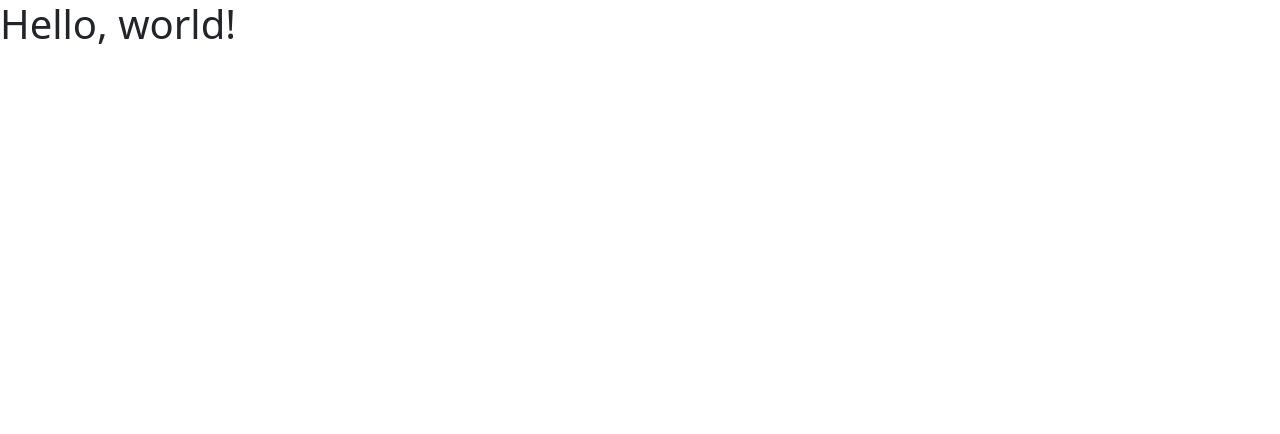
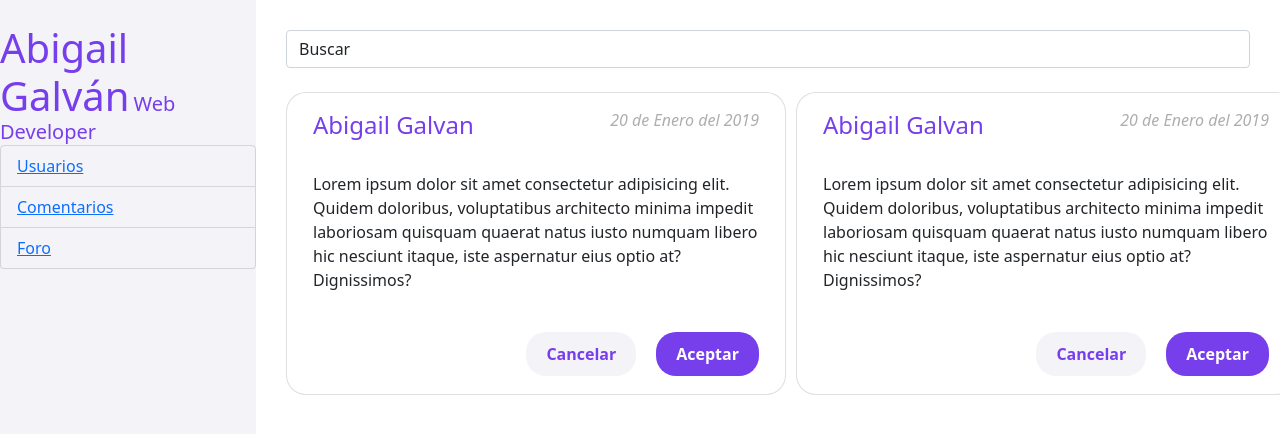
Before and after one commit to innorbitx/dashboard, a website: page index.html in a window 1280 px wide. Drawn offline with nearby package versions, Linux system fonts and the light colour scheme; no server answers.

Commit message:
sass,carpetas nuevas

```diff
--- a/index.html
+++ b/index.html
@@ -4,7 +4,7 @@
     <!-- Required meta tags -->
     <meta charset="utf-8">
     <meta name="viewport" content="width=device-width, initial-scale=1">
-    <link rel="stylesheet" href="style.css">
+    <link rel="stylesheet" href="./css/main.css">
 
     <!-- Bootstrap CSS -->
     <link href="https://cdn.jsdelivr.net/npm/bootstrap@5.0.0-beta1/dist/css/bootstrap.min.css" rel="stylesheet" integrity="sha384-giJF6kkoqNQ00vy+HMDP7azOuL0xtbfIcaT9wjKHr8RbDVddVHyTfAAsrekwKmP1" crossorigin="anonymous">
@@ -15,10 +15,64 @@
     <title>Dashboard</title>
   </head>
   <body>
-    <h1>Hello, world!</h1>
+    <aside>
+      <div>
+        <img>
+        <div>
+          <h1>Abigail Galván</h1>
+          <h5>Web Developer</h5>
+        </div>
+      </div>
+      <nav>
+        <ul class="list-group">
+          <li class="list-group-item bg-transparent"><a href="#">Usuarios</a></li>
+          <li class="list-group-item bg-transparent"><a href="#">Comentarios</a></li>
+          <li class="list-group-item bg-transparent"><a href="#">Foro</a></li>
+        </ul>
+      </nav>
+    </aside>
+
+    <section>
+      <div>
+        <input class="form-control" type="search" value="Buscar">
+        <span class="badge badge-pill badge-dark">Dark</span>
+      </div>
+      <article>
+        <div class="card">
+          <div class="card-header bg-transparent">
+            <h4>Abigail Galvan</h2>
+            <h6>20 de Enero del 2019</h6>
+          </div>
+          <div class="card-body">
+            <p class="text-justify">
+              Lorem ipsum dolor sit amet consectetur adipisicing elit. Quidem doloribus, voluptatibus architecto minima impedit laboriosam quisquam quaerat natus iusto numquam libero hic nesciunt itaque, iste aspernatur eius optio at? Dignissimos?
+            </p>
+          </div>
+          <div class="card-footer bg-transparent">
+            <button type="button">Cancelar</button>
+            <input type="submit" value="Aceptar">
+          </div>
+        </div>
+        <div class="card">
+          <div class="card-header bg-transparent">
+            <h4>Abigail Galvan</h2>
+            <h6>20 de Enero del 2019</h6>
+          </div>
+          <div class="card-body">
+            <p class="text-justify">
+              Lorem ipsum dolor sit amet consectetur adipisicing elit. Quidem doloribus, voluptatibus architecto minima impedit laboriosam quisquam quaerat natus iusto numquam libero hic nesciunt itaque, iste aspernatur eius optio at? Dignissimos?
+            </p>
+          </div>
+          <div class="card-footer bg-transparent">
+            <button type="button">Cancelar</button>
+            <input type="submit" value="Aceptar">
+          </div>
+        </div>
+      </article>
+    </section>
 
     <!-- Option 1: Bootstrap Bundle with Popper -->
     <script src="https://cdn.jsdelivr.net/npm/bootstrap@5.0.0-beta1/dist/js/bootstrap.bundle.min.js" integrity="sha384-ygbV9kiqUc6oa4msXn9868pTtWMgiQaeYH7/t7LECLbyPA2x65Kgf80OJFdroafW" crossorigin="anonymous"></script>
-    <script src="getPosts.js"></script>
+    <script src="./js/getPosts.js"></script>
 </body>
 </html>
--- /dev/null
+++ b/scss/_card.scss
@@ -0,0 +1,32 @@
+.card{
+    padding: 10px;
+    border-radius: 20px !important;
+}
+
+.card-header{
+    display: flex;
+    justify-content: space-between;
+    color: $colorTexto;
+    border:0 !important;
+}
+
+.card-footer{
+    border:0 !important;
+    display: flex;
+    justify-content:flex-end;
+    input,button{
+        border:0;
+        border-radius:20px;
+        padding: 10px 20px;
+        font-weight: bold;
+    }
+    input{
+        background-color: $colorMorado;
+        color: white;
+    }
+    button{
+        background-color: $colorNav;
+        color:$colorMorado;
+        margin-right:20px;
+    }
+}
--- /dev/null
+++ b/scss/_texto.scss
@@ -0,0 +1,10 @@
+h1,h2,h3,h4,h5{
+    color: $colorMorado;
+    display: inline;
+}
+h6{
+    font-style: italic;
+    display: inline;
+    font-weight: lighter !important;
+    font-size:.90rem;
+}
--- /dev/null
+++ b/scss/_variables.scss
@@ -0,0 +1,4 @@
+$colorMorado:#773EEC;
+$colorNav:#F4F3F8;
+$colorTexto:#ADAEB0;
+$colorNegro:#0000;
--- /dev/null
+++ b/scss/main.scss
@@ -0,0 +1,23 @@
+@import './variables';
+@import './texto';
+@import './card';
+
+body{
+    display: flex;
+}
+aside{
+    width:20%;
+    background-color:$colorNav;
+    height: 100vh;
+}
+section{
+    padding: 30px;
+    height: 100vh;
+    width: 80%;
+}
+article{
+    display: grid;
+    grid-template-columns:repeat(2,500px);
+    justify-content: space-between;
+    gap:10px;
+}
```
Also changed, not shown: package.json (added, +20 -0 lines), css/main.css (added), js/getPosts.js (renamed from getPosts.js), style.css (deleted), 1 other file.
